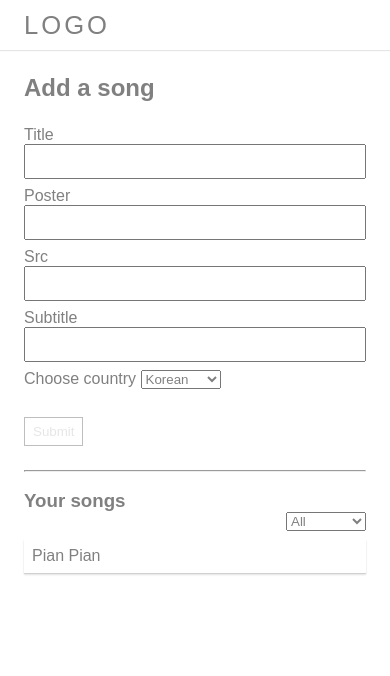
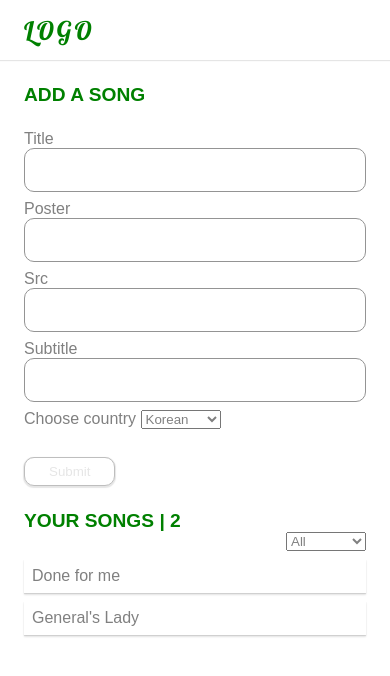
Before and after one commit to yanmoenaing118/explore-vue, a Vue app: page / in a window 390 px wide. Shown: the top 676 px of the page. Built offline with nearby package versions, Linux system fonts and the light colour scheme.

Commit message:
responsive and animate images

```diff
--- a/index.html
+++ b/index.html
@@ -4,7 +4,7 @@
     <meta charset="UTF-8" />
     <link rel="icon" href="/favicon.ico" />
     <meta name="viewport" content="width=device-width, initial-scale=1.0" />
-    <title>Vite App</title>
+    <title>Exploring Vue</title>
   </head>
   <body>
     <div id="app"></div>
--- a/src/assets/base.css
+++ b/src/assets/base.css
@@ -1,3 +1,7 @@
+
+@import url('https://fonts.googleapis.com/css2?family=Lobster&display=swap');
+
+
 :root {
   --primary: green;
   --secondary: teal;
@@ -8,7 +12,7 @@
   --gray-400: #949494;
   --gray-500: #808080;
 
-  --max-width: 680px;
+  --max-width: 980px;
 
   --space-1: 2px;
   --space-2: 4px;
@@ -19,6 +23,8 @@
   --space-7: 20px;
   --space-8: 24px;
 
+
+  --logo-font:'Lobster', cursive;
 
 }
 
--- a/src/components/Header.vue
+++ b/src/components/Header.vue
@@ -20,10 +20,12 @@ h1 {
     font-weight: 300;
     font-size: 1.6rem;
     letter-spacing: 3px;
+    font-family: var(--logo-font);
+    color: var(--primary);
 }
 .header {
     width: 100%;
-    height: 50px;
+    height: 60px;
     display: flex;
     align-items: center;
 
--- a/src/components/Model.vue
+++ b/src/components/Model.vue
@@ -1,15 +1,17 @@
 <script setup>
-import { onMounted } from "@vue/runtime-core";
+import { onMounted, onUnmounted } from "@vue/runtime-core";
 
 const emit = defineEmits(["close"]);
 
 onMounted(() => {
   window.addEventListener("keydown", handleEscape)
-  return () => window.removeEventListener("keydown", handleEscape);
 })
 
+onUnmounted(() => window.removeEventListener("keydown", handleEscape));
+
 function handleEscape(e) {
-  return (e.key === "Escape" && !e.repeat) ? handleClose() : "";
+  console.log(e.key);
+  return e.keyCode === 27 ? handleClose() : "";
 }
 
 
--- a/src/components/SongDetails.vue
+++ b/src/components/SongDetails.vue
@@ -9,6 +9,7 @@ const props = defineProps({
 const subArr = ref([]);
 const audioRef = ref(null);
 const lyric = ref("");
+const showImg = ref(false);
 
 onMounted(() => {
   fetchSubtitle(props.item.subtitle)
@@ -19,7 +20,7 @@ onMounted(() => {
 });
 
 function onAudioTimeUpdate(e) {
-    subArr.value.forEach((el, idx) => {
+  subArr.value.forEach((el, idx) => {
     if (
       e.target.currentTime * 1000 >= el.start &&
       e.target.currentTime * 1000 <= el.end
@@ -27,7 +28,6 @@ function onAudioTimeUpdate(e) {
       lyric.value = subArr.value[idx].part;
     }
   });
-
 }
 </script>
 
@@ -35,10 +35,23 @@ function onAudioTimeUpdate(e) {
 <template>
   <div>
     <div class="figure">
-      <img :src="item.poster" :alt="item.title" />
+      <div v-if="!showImg" class="bouncing">
+        <div></div>
+        <div></div>
+        <div></div>
+      </div>
+      <img
+        :class="{ loaded: showImg }"
+        :src="item.poster"
+        :alt="item.title"
+        @load="showImg = !showImg"
+      />
+      <p v-if="lyric !== ''" class="lyric">{{ lyric }}</p>
     </div>
-    <p class="lyric">{{ lyric }}</p>
-    <p>Song title : <em>{{ item.title }}</em></p>
+
+    <p>
+      Song Title : <strong>{{ item.title }}</strong>
+    </p>
     <div>
       <AudioPlayer :src="item.src" @timeupdate="onAudioTimeUpdate" />
       <!-- <audio ref="audioRef" :src="item.src" controls preload="metadata"></audio> -->
@@ -49,9 +62,10 @@ function onAudioTimeUpdate(e) {
 <style scoped>
 .figure {
   width: 100%;
-  height: 240px;
+  height: 60vh;
   overflow: hidden;
-  background-color: var(--gray-400);
+  background-color: var(--gray-200);
+  position: relative;
 }
 img {
   display: block;
@@ -59,18 +73,96 @@ img {
   height: 100%;
   object-fit: cover;
   object-position: center top;
+  opacity: 0;
+  transform: scale(0);
+  transition: all 0.3s ease-out;
+}
+
+img.loaded {
+  opacity: 1;
+  transform: scale(1);
+}
+
+.figure::after {
+  content: "";
+  display: block;
+  position: absolute;
+  top: 0;
+  left: 0;
+  width: 100%;
+  height: 100%;
+  background: rgb(147, 255, 125);
+  background: linear-gradient(
+    to top,
+    rgba(0, 0, 0, 1) 0%,
+    rgba(0, 0, 0, 0.8) 10%,
+    rgba(0, 0, 0, 0.7) 20%,
+    rgba(0, 0, 0, 0.6) 30%,
+    rgba(0, 0, 0, 0.5) 40%,
+    rgba(0, 0, 0, 0.2) 60%,
+    rgba(0, 0, 0, 0) 100%
+  );
 }
 
 .lyric {
-    color: var(--primary);
-    font-style: italic;
-    font-weight: bold;
-    padding: var(--space-6) var(--space-4);
-    letter-spacing: 1px;
-    height: 60px;
+  color: lightgreen;
+  font-style: italic;
+  font-weight: bold;
+  padding: var(--space-6) var(--space-4);
+  font-size: 16px;
+  letter-spacing: 1px;
+  z-index: 10;
+  position: absolute;
+  bottom: 10px;
+  left: 50%;
+  transform: translateX(-50%);
+  /* background-color: #fff; */
+  padding: var(--space-3);
 }
 
 p {
-  padding: var(--space-3);
+  padding: var(--space-7);
+}
+
+strong {
+  color: var(--secondary);
+}
+
+
+
+.bouncing {
+  display: flex;
+  justify-content: center;
+  width: 100%;
+  height: 100%;
+  align-items: center;
+}
+
+.bouncing > div {
+  margin: 0.1em;
+  width: 14px;
+  height: 14px;
+  border-radius: 50%;
+  background-color: var(--primary);
+
+  animation-name: animateBounce;
+  animation-duration: 0.8s;
+  animation-iteration-count: infinite;
+  animation-direction: alternate;
+}
+
+.bouncing > div:nth-child(2) {
+  animation-delay: 0.1s;
+}
+
+.bouncing > div:nth-child(3) {
+  animation-delay: 0.2s;
+}
+
+@keyframes animateBounce {
+  100% {
+    opacity: 0.6;
+    transform: translateY(-15px);
+  }
 }
 </style>
--- a/src/components/form/Form.vue
+++ b/src/components/form/Form.vue
@@ -127,7 +127,7 @@ function checkValidVTTFile(value) {
           label="Choose country"
         />
       </div>
-      <button type="submit" @click.prevent="handleSubmit" :disabled="disabled">
+      <button type="submit" @click.prevent="handleSubmit" :disabled="disabled || loading">
         {{ loading ? "Loading" : "Submit" }}
       </button>
     </form>
@@ -144,12 +144,15 @@ button {
   margin-top: var(--space-7);
   border: none;
   background: none;
-  padding: var(--space-3) var(--space-4);
+  padding: var(--space-3) var(--space-8);
   border: 1px solid var(--gray-300);
   cursor: pointer;
   background-color: var(--primary);
   color: #fff;
   transition: all 0.3s ease;
+  border-radius: 10px;
+  box-shadow: 0 1px 1px 1px rgba(0,0,0,0.1);
+
 }
 
 button:disabled {
--- a/src/components/form/TextInput.vue
+++ b/src/components/form/TextInput.vue
@@ -25,7 +25,12 @@ function onChange(e) {
 input {
   display: block;
   width: 100%;
-  padding: var(--space-4) var(--space-2);
+  padding: var(--space-5) var(--space-3);
+  border: 1px solid var(--gray-400);
+  border-radius: 10px;
+  font-size: 1rem;
+  font-weight: bold;
+  color: var(--secondary);
 
 }
 
--- a/src/components/player/AudioPlayer.vue
+++ b/src/components/player/AudioPlayer.vue
@@ -10,5 +10,6 @@ const props = defineProps({
     :src="src"
     controls
     preload="metadata"
+    autoplay
   ></audio>
 </template>
--- a/src/stores/index.js
+++ b/src/stores/index.js
@@ -10,10 +10,18 @@ export const useSongsStore = defineStore("songs", {
       songs: [
         {
           id: songId++,
-          title: "Pian Pian",
-          poster: sourceUrl + "static/media/elod.852037c1.png",
-          src: sourceUrl + "static/media/elod.d2eebfc8.mp3",
-          subtitle: sourceUrl + "static/media/elod.defe39dc.vtt",
+          title: "Done for me",
+          poster: sourceUrl + "static/media/hotel_deluna.5d28b181.jpg",
+          src: sourceUrl + "static/media/done_for_me.2b93e9d0.mp3",
+          subtitle: sourceUrl + "static/media/done_for_me.2d83e900.vtt",
+          country: "kr",
+        },
+        {
+          id: songId++,
+          title: "General's Lady",
+          poster: sourceUrl + "static/media/general_lady.b2cdd923.png",
+          src: sourceUrl + "static/media/for_one_person.20cab8c7.mp3",
+          subtitle: sourceUrl + "static/media/for_one_person.5ecb8399.vtt",
           country: "ch",
         },
       ],
--- a/src/views/HomeView.vue
+++ b/src/views/HomeView.vue
@@ -31,20 +31,47 @@ function handleShowDetails(item) {
 <template>
   <Header />
   <main>
-    <div class="wrapper">
-      <h2>Add a song</h2>
+    <div class="wrapper home">
+      <div>
+              <h2>Add a song</h2>
       <AddSongForm />
-      <hr />
-      <br />
-      <h3>Your songs</h3>
-      <SongsFilter @filtered="handleFilter" />
+
+
+      </div>
+      <div>
+        <h2>Your songs | {{songsStore.filteredSongs.length}}</h2>
+        <SongsFilter @filtered="handleFilter" />
       <SongsList
         :list="songsStore.filteredSongs"
         @show-details="handleShowDetails"
       />
+      </div>
       <Model v-if="showDetails" @close="showDetails = !showDetails">
         <SongDetails :item="details" />
       </Model>
     </div>
   </main>
 </template>
+
+<style scoped>
+h2 {
+  color: var(--primary);
+  text-transform: uppercase;
+  font-size: 1.2rem;
+}
+
+.home {
+  display: flex;
+  gap: var(--space-8);
+}
+
+.home > div {
+  flex: 1;
+}
+
+@media screen and (max-width: 680px) {
+  .home {
+    display: block;
+  }
+}
+</style>
```
